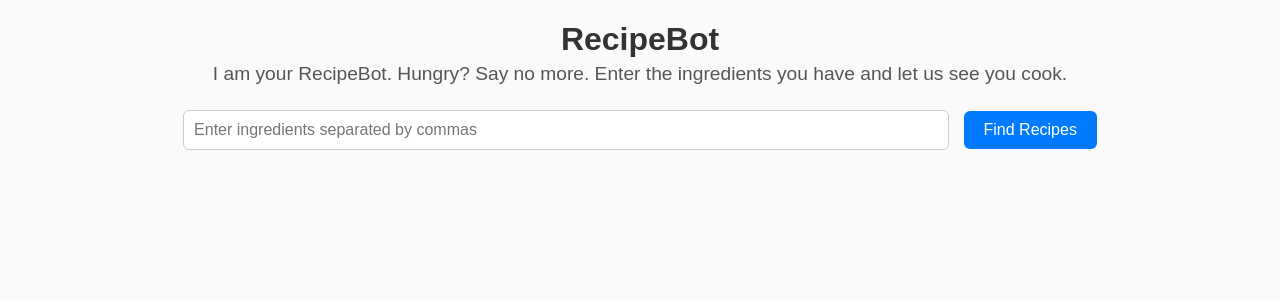
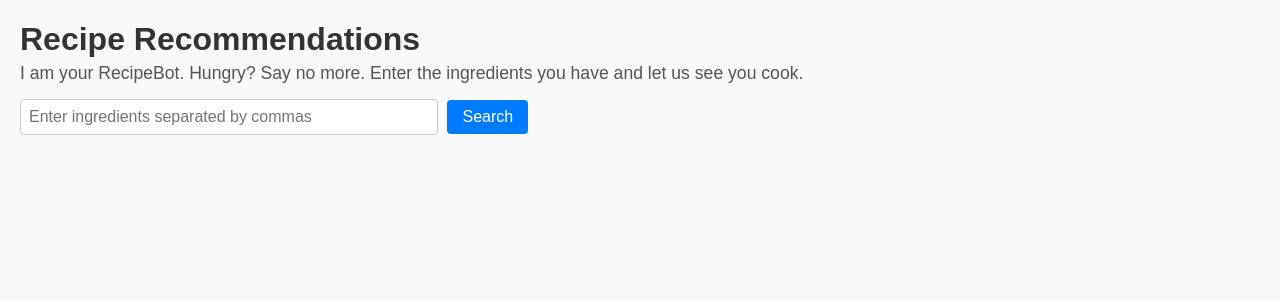
Before and after one commit to nivyarodrigues2020/flask-recipe-app, a Flask app: page / in a window 1280 px wide. Shown: the top 300 px of the page. Run offline with Flask 2, Linux system fonts and the light colour scheme.

Commit message:
Update index.html
changes

```diff
--- a/templates/index.html
+++ b/templates/index.html
@@ -2,145 +2,137 @@
 <html lang="en">
 <head>
     <meta charset="UTF-8" />
-    <meta name="viewport" content="width=device-width, initial-scale=1" />
     <title>RecipeBot</title>
     <style>
         body {
             font-family: Arial, sans-serif;
-            background: #fafafa;
             margin: 20px;
-            color: #333;
+            background: #f9f9f9;
         }
         h1 {
-            text-align: center;
-            margin-bottom: 0;
+            color: #333;
+            margin-bottom: 5px;
         }
-        p#welcome-text {
-            text-align: center;
-            font-size: 1.2em;
-            margin-top: 5px;
-            margin-bottom: 25px;
+        .intro-text {
+            margin-bottom: 15px;
+            font-size: 1.1em;
             color: #555;
         }
         form {
-            text-align: center;
-            margin-bottom: 30px;
+            margin-bottom: 20px;
         }
         input[type="text"] {
-            width: 60%;
-            padding: 10px;
+            width: 400px;
+            padding: 8px;
             font-size: 1em;
             border: 1px solid #ccc;
-            border-radius: 6px;
+            border-radius: 4px;
         }
         button {
-            padding: 10px 20px;
+            padding: 8px 15px;
             font-size: 1em;
-            margin-left: 10px;
+            border: none;
+            background-color: #007BFF;
+            color: white;
+            border-radius: 4px;
             cursor: pointer;
-            border-radius: 6px;
-            border: none;
-            background-color: #007bff;
-            color: white;
+            margin-left: 5px;
+        }
+        button:hover {
+            background-color: #0056b3;
         }
         .message {
-            text-align: center;
-            color: #900;
+            color: #d9534f; /* bootstrap danger red */
             margin-bottom: 20px;
             font-weight: bold;
         }
-        .recipes-container {
+        .cards-container {
             display: flex;
             flex-wrap: wrap;
-            justify-content: center;
-            gap: 20px;
+            gap: 15px;
         }
         .card {
             background: white;
+            border: 1px solid #ddd;
+            border-radius: 6px;
             width: 300px;
-            border-radius: 10px;
-            box-shadow: 0 2px 8px rgba(0,0,0,0.1);
+            box-shadow: 0 2px 5px rgba(0,0,0,0.1);
             cursor: pointer;
             transition: box-shadow 0.3s ease;
-            user-select: none;
         }
         .card:hover {
             box-shadow: 0 5px 15px rgba(0,0,0,0.2);
         }
         .card-header {
             padding: 15px;
-            background-color: #007bff;
-            color: white;
             font-weight: bold;
             font-size: 1.2em;
-            border-radius: 10px 10px 0 0;
+            color: #007BFF;
+            border-bottom: 1px solid #ddd;
         }
         .card-content {
+            display: none;
             padding: 15px;
-            display: none;
             color: #333;
-            max-height: 400px;
-            overflow-y: auto;
+            font-size: 0.95em;
+            line-height: 1.4em;
         }
         .card-content ul {
             padding-left: 20px;
+            margin: 8px 0;
         }
-        .card-content ul li {
-            margin-bottom: 6px;
-        }
-        .card-content p {
-            white-space: pre-wrap; /* keeps line breaks in instructions */
-            margin-top: 10px;
-            line-height: 1.4;
+        .card-content li {
+            margin-bottom: 5px;
         }
     </style>
 </head>
 <body>
-    <h1>RecipeBot</h1>
-    <p id="welcome-text">I am your RecipeBot. Hungry? Say no more. Enter the ingredients you have and let us see you cook.</p>
 
-    <form method="POST" action="/">
-        <input type="text" name="ingredients" placeholder="Enter ingredients separated by commas" required
-            value="{{ request.form.ingredients if request.method == 'POST' else '' }}">
-        <button type="submit">Find Recipes</button>
+    <h1>Recipe Recommendations</h1>
+
+    <div class="intro-text">
+        I am your RecipeBot. Hungry? Say no more. Enter the ingredients you have and let us see you cook.
+    </div>
+
+    <form method="POST">
+        <input type="text" name="ingredients" placeholder="Enter ingredients separated by commas" required />
+        <button type="submit">Search</button>
     </form>
 
     {% if message %}
     <div class="message">{{ message }}</div>
     {% endif %}
 
-    {% if recipes %}
-    <div class="recipes-container">
-        {% for recipe in recipes.itertuples() %}
-        <div class="card">
-            <div class="card-header">{{ recipe.Recipe_Name }}</div>
+    <div class="cards-container">
+        {% for recipe in recipes %}
+        <div class="card" onclick="toggleCard(this)">
+            <div class="card-header">{{ recipe['Recipe_Name'] }}</div>
             <div class="card-content">
                 <strong>Ingredients:</strong>
                 <ul>
-                    {% for ing in recipe.Cleaned_Ingredients.split(',') %}
+                    {% for ing in recipe['Cleaned_Ingredients'].split(',') %}
                         <li>{{ ing.strip() }}</li>
                     {% endfor %}
                 </ul>
                 <strong>Instructions:</strong>
-                <p>{{ recipe.Instructions }}</p>
+                <p>{{ recipe['Instructions'] }}</p>
             </div>
         </div>
         {% endfor %}
     </div>
-    {% endif %}
 
 <script>
-        // Add click toggle for each card
-        document.querySelectorAll('.card').forEach(card => {
-            card.addEventListener('click', () => {
+function toggleCard(card) {
     const content = card.querySelector('.card-content');
-                if (content.style.display === "block") {
-                    content.style.display = "none";
+    if (content.style.display === 'block') {
+        content.style.display = 'none';
     } else {
-                    content.style.display = "block";
+        content.style.display = 'block';
+        // Optional: scroll card into view
+        card.scrollIntoView({ behavior: 'smooth', block: 'start' });
     }
-            });
-        });
+}
 </script>
+
 </body>
 </html>
```
Lines whose indentation alone changed are shown as unchanged.
